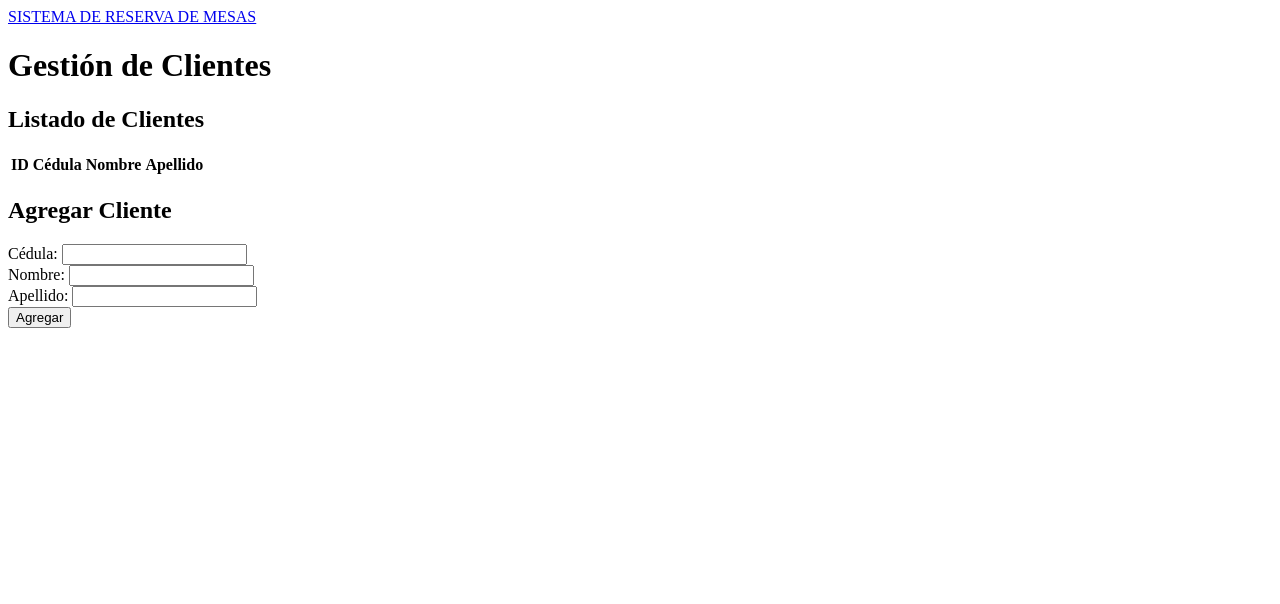
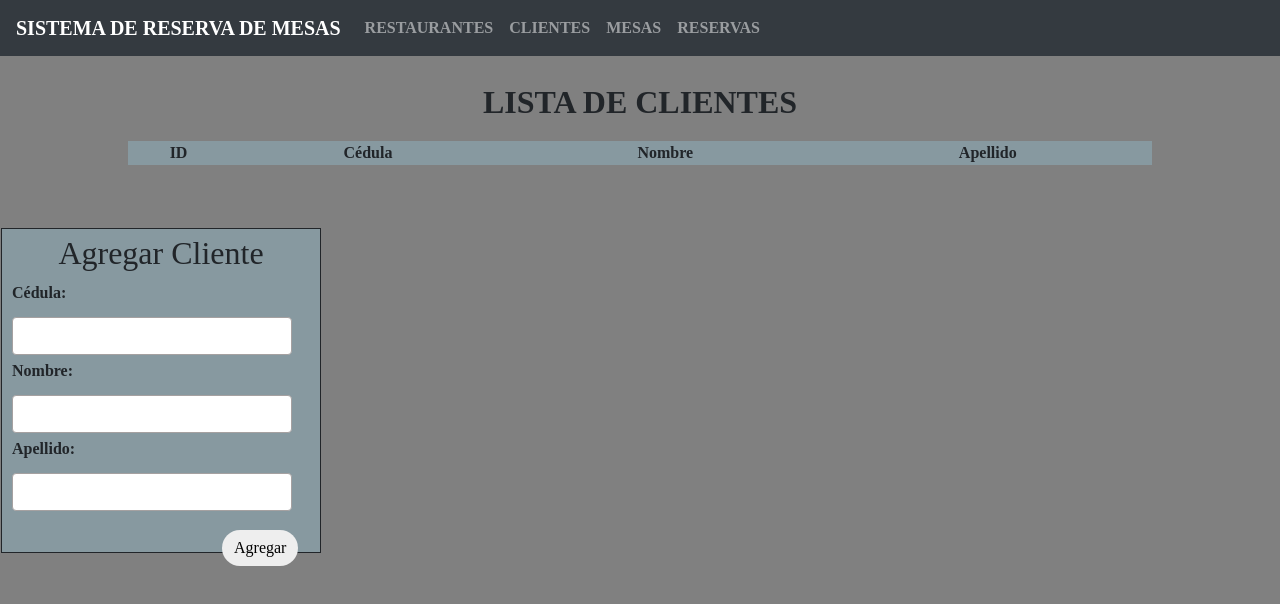
Before and after one commit to CamiMaidana/BackEnd2P, a website: page frontend/Clientes/Clientes.html in a window 1280 px wide. Drawn offline with Linux system fonts and the light colour scheme; no server answers.

Commit message:
add Restaurante

```diff
--- a/frontend/Clientes/Clientes.html
+++ b/frontend/Clientes/Clientes.html
@@ -1,23 +1,35 @@
 <!DOCTYPE html>
 <html lang="en">
-<head>
     <meta charset="UTF-8">
     <meta http-equiv="X-UA-Compatible" content="IE=edge">
     <meta name="viewport" content="width=device-width, initial-scale=1.0">
+    <link type="text/css" rel="stylesheet" href="/css/bootstrap.css">
+    <link type="text/css" rel="stylesheet" href="/css/estilos.css">
     <title>Clientes</title>
-</head>
-<body>
+<head>
     <nav class="navbar fixed-top navbar-expand-lg navbar-dark bg-dark">
         <a class="navbar-brand" href="../index.html">SISTEMA DE RESERVA DE MESAS</a>
         <div class="collapse navbar-collapse" id="navbarNav">
           <ul class="navbar-nav">
+            <li class="nav-item">
+              <a class="nav-link" href="../Restaurantes/Restaurantes.html">RESTAURANTES</a>
+            </li>
+            <li class="nav-item">
+              <a class="nav-link" href="../Clientes/Clientes.html">CLIENTES</a>
+            </li>
+            <li class="nav-item">
+              <a class="nav-link" href="../Mesas/Mesas.html">MESAS</a>
+            </li>
+            <li class="nav-item">
+              <a class="nav-link" href="../Reservas/Reservas.html">RESERVAS</a>
+            </li>
           </ul>
         </div>
-    </nav>
+      </nav>
     <h1>Gestión de Clientes</h1>
 
     <div>
-        <h2>Listado de Clientes</h2>
+        <h2 style="text-align: center; margin-top: 35px; font-weight: bold;">LISTA DE CLIENTES</h2>
         <table id="clientes-table">
             <thead>
                 <tr>
@@ -32,23 +44,18 @@
             </tbody>
         </table>
     </div>
-
-    <div>
-        <h2>Agregar Cliente</h2>
+    <div class="formAgregarClientes">
+        <h2 style="text-align: center; margin-top: 5px;">Agregar Cliente</h2>
         <form id="cliente-form">
-            <div>
+            <div style="margin-left: 10px;">
                 <label for="cedula">Cédula:</label>
                 <input type="text" id="cedula" name="cedula">
-            </div>
-            <div>
                 <label for="nombre">Nombre:</label>
                 <input type="text" id="nombre" name="nombre">
-            </div>
-            <div>
                 <label for="apellido">Apellido:</label>
                 <input type="text" id="apellido" name="apellido">
             </div>
-            <button type="submit">Agregar</button>
+            <button type="submit"  style="margin-left: 220px;">Agregar</button>
         </form>
     </div>
 
```
Also changed, not shown: frontend/Mesas/Mesas.html (+1 -2 lines), 1 other file.
